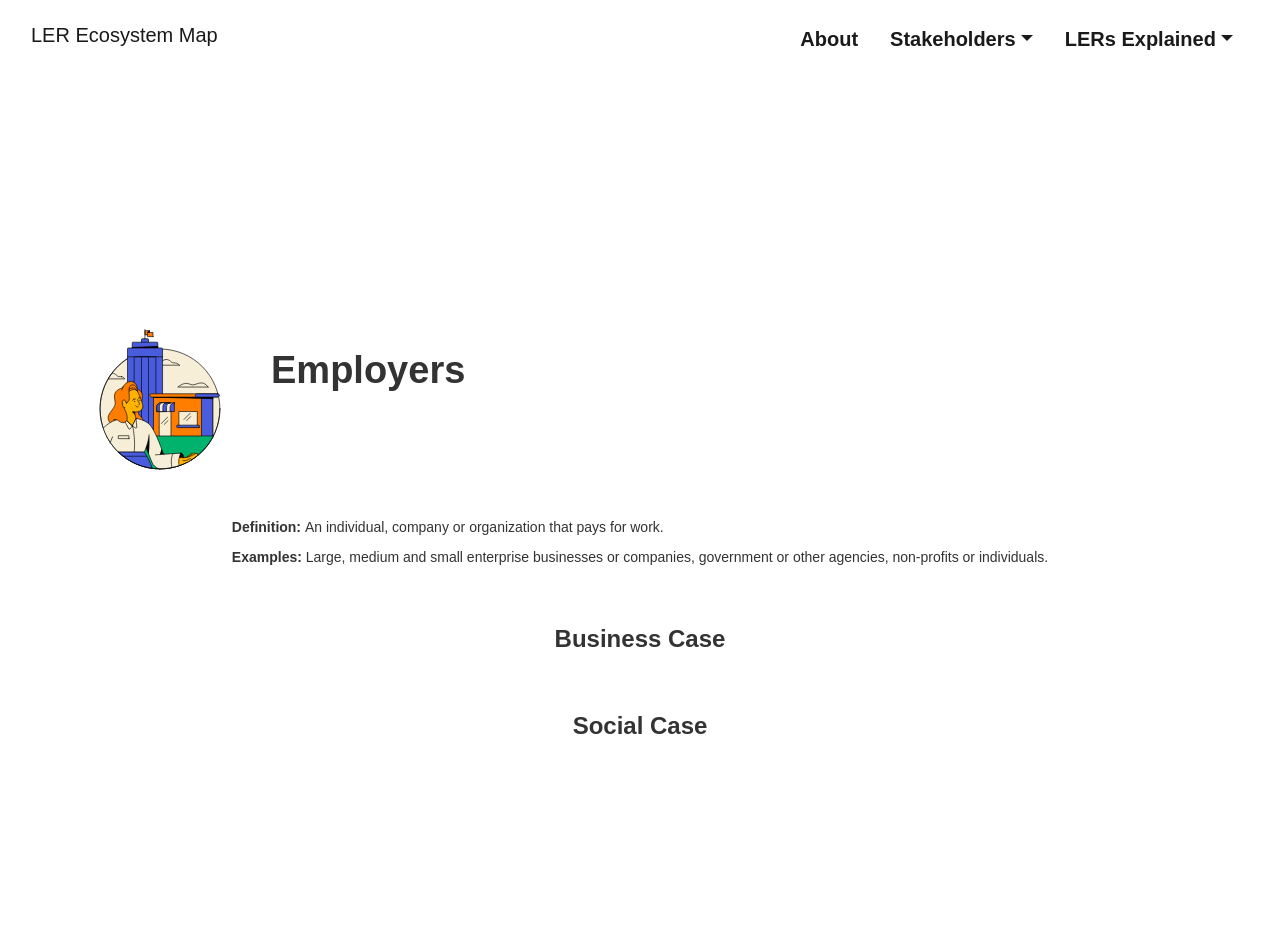
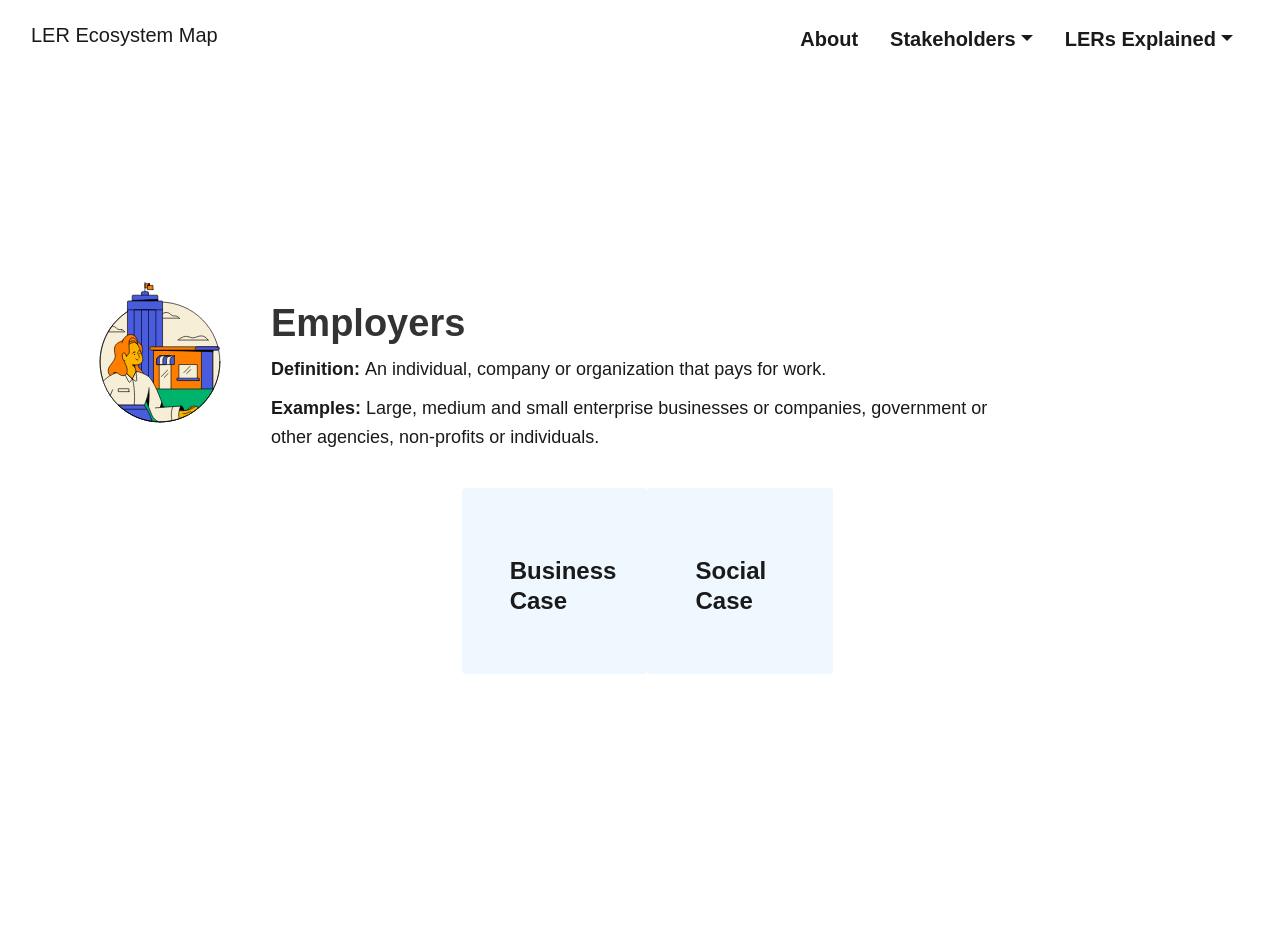
Before and after one commit to gwalsh311/ler-ecosystem-map-v2, a Jekyll site: the page built from _stakeholders/employers.md, in a window 1280 px wide. Shown: the top 952 px of the page. Built offline with Jekyll 4.4.1, drawn with Linux system fonts in a browser that asks for light colours.

Commit message:
Fixing employers template

```diff
--- a/_stakeholders/employers.md
+++ b/_stakeholders/employers.md
@@ -8,44 +8,71 @@ title: LER Ecosystem Map - Employers
 <div class="col-sm-2">
 <img class="w-100" src="../images/{{ item.icon }}" loading="lazy" alt="{{ item.icon-alt }}"/>
 </div>
-<div class="col-sm-10">
+<div class="col-sm-8">
 <h1>{{ item.name }}</h1>
-</div>
-</div>
-<div class="row">
-<div class="col">
+<div class="body-text-medium">
 <p><strong>Definition: </strong>{{ item.definition }}</p>
 <p><strong>Examples: </strong>{{ item.examples }}</p>
 </div>
 </div>
+<div class="col-sm-2">
+</div>
+</div>
+
+<div class="row body-text-medium">
+<div class="col-sm-2">
+</div>
+<div class="col-sm-4 business-case">
+<h3>Business Case</h3>
+<ul>
+{% for case in item.business-case %}
+<li><strong>{{ case.title }}</strong> - {{ case.description }}</li>
+{% endfor %}
+</ul>
+</div>
+
+<div class="col-sm-4 business-case">
+<h3>Social Case </h3>
+<ul>
+{% for case in item.social-case %}
+<li><strong>{{ case.title }}</strong> - {{ case.description }}</li>
+{% endfor %}
+</ul>
+</div>
+<div class="col-sm-2">
+</div>
+</div>
+
 <div class="row">
-<div class="col">
-<h3>Business Case</h3>
-{% for case in item.business-case %}
-<p><strong>{{ case.title }}</strong> - {{ case.description }}</p>
+<div class="col-sm-2">
+</div>
+
+<div class="row">
+<div class="col-sm-3"></div>
+<div class="col-sm-6 quote">
+{% for quote in item.quote %}
+<blockquote>{{ quote.title }}</blockquote>
+<p>{{ quote.description}}</p>
 {% endfor %}
 </div>
+<div class="col-sm-3"></div>
 </div>
-<div class="row">
-<div class="col">
-<h3>Social Case </h3>
-{% for case in item.social-case %}
-<p><strong>{{ case.title }}</strong> - {{ case.description }}</p>
-{% endfor %}
-</div>
-</div>
+
+<div class="row section-bullet">
+
 {% for section in item.sections %}
-<div class="row">
-<div class="col">
+<div class="col-sm-5 body-text-medium section-bullet-text">
 <h3>{{ section.title }}</h3>
 <h4>{{ section.subheader}}</h4>
 {% for bullet in section.bullets %}
-<ul role="list">
-<li>{{ bullet }}</li>
-</ul>
+
+{{ bullet }}
+
+{% endfor %}
+
+</div>
+
 {% endfor %}
 </div>
-</div>
-{% endfor %}
 {% endif %}
 {% endfor %}
```
